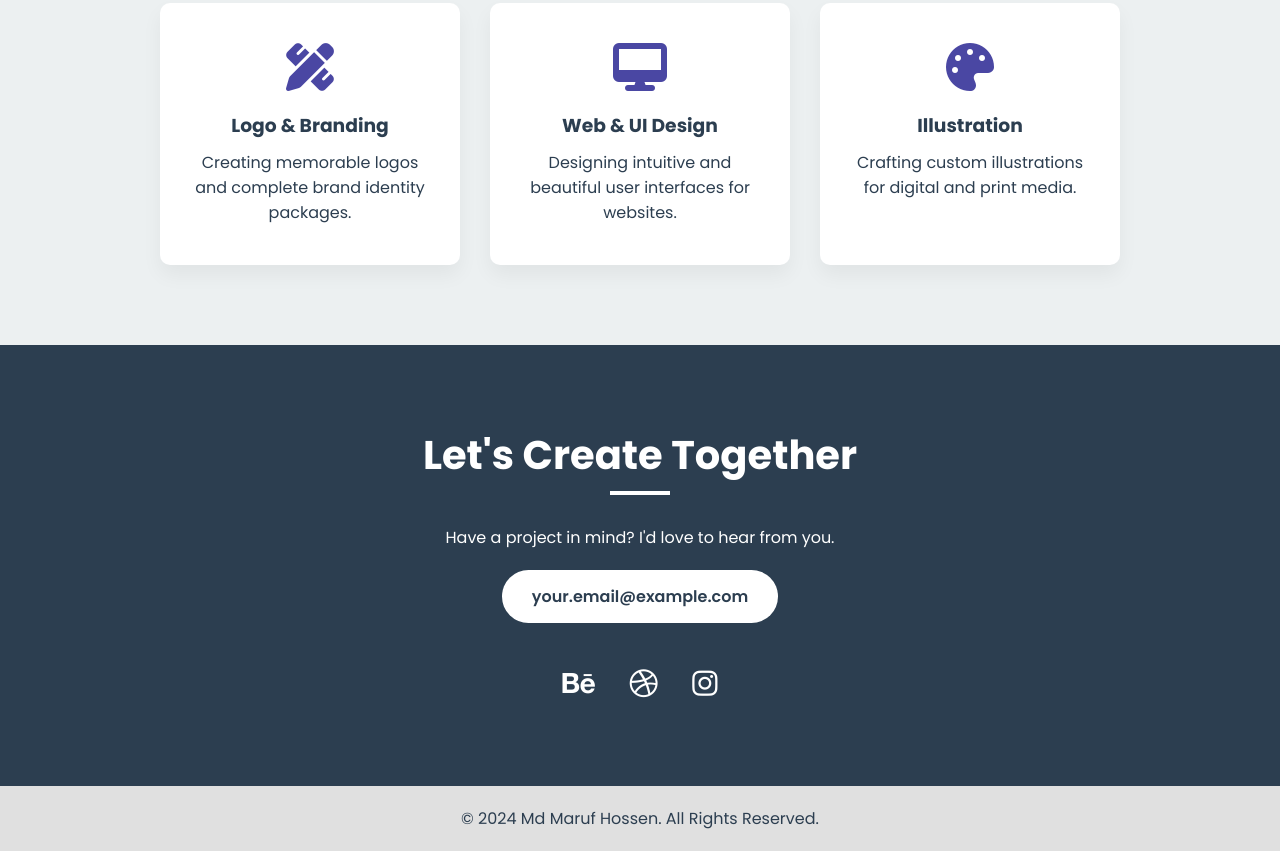
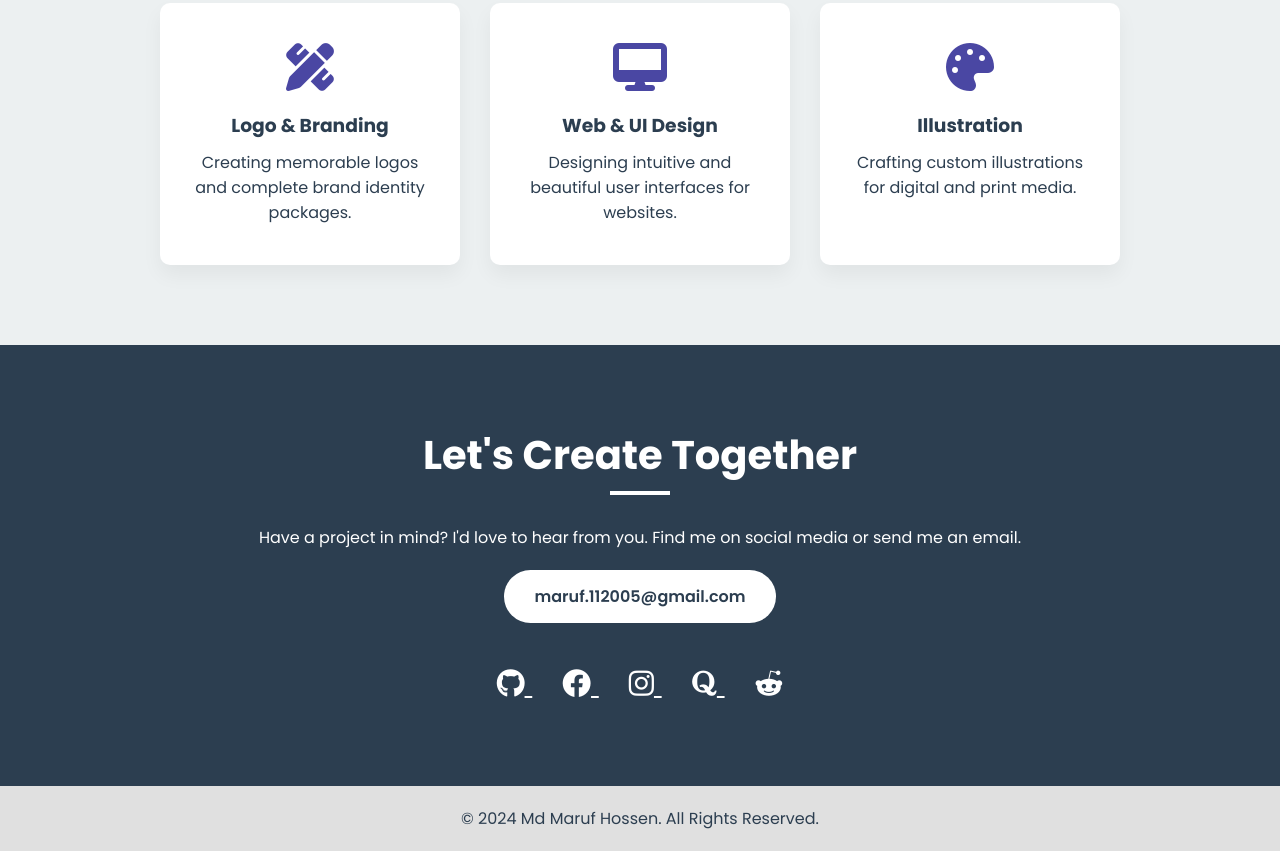
Before and after one commit to maruf2005ki/Website, a plain HTML site: page index.html in a window 1280 px wide. Shown: the part 2202-3053 px from the top of the page. Drawn offline with Linux system fonts and the light colour scheme.

Commit message:
Update index.html

```diff
--- a/index.html
+++ b/index.html
@@ -83,12 +83,29 @@
         <!-- Contact Section -->
         <section id="contact">
             <h2>Let's Create Together</h2>
-            <p>Have a project in mind? I'd love to hear from you.</p>
-            <a href="mailto:your.email@example.com" class="btn">your.email@example.com</a>
+            <p>Have a project in mind? I'd love to hear from you. Find me on social media or send me an email.</p>
+            <a href="mailto:maruf.112005@gmail.com" class="btn">maruf.112005@gmail.com</a>
             <div class="social-icons">
-                <a href="#" target="_blank" aria-label="Behance"><i class="fab fa-behance"></i></a>
-                <a href="#" target="_blank" aria-label="Dribbble"><i class="fab fa-dribbble"></i></a>
-                <a href="#" target="_blank" aria-label="Instagram"><i class="fab fa-instagram"></i></a>
+                <!-- GitHub -->
+                <a href="https://github.com/MdMarufHossen71" target="_blank" aria-label="GitHub">
+                    <i class="fab fa-github"></i>
+                </a>
+                <!-- Facebook -->
+                <a href="https://www.facebook.com/mdmarufhossen999" target="_blank" aria-label="Facebook">
+                    <i class="fab fa-facebook"></i>
+                </a>
+                <!-- Instagram -->
+                <a href="https://www.instagram.com/mdmarufhossen999/" target="_blank" aria-label="Instagram">
+                    <i class="fab fa-instagram"></i>
+                </a>
+                <!-- Quora -->
+                <a href="https://www.quora.com/profile/Md-Maruf-Hossen-95-1" target="_blank" aria-label="Quora">
+                    <i class="fab fa-quora"></i>
+                </a>
+                <!-- Reddit -->
+                <a href="https://www.reddit.com/user/MdMarufHossen71" target="_blank" aria-label="Reddit">
+                    <i class="fab fa-reddit-alien"></i>
+                </a>
             </div>
         </section>
     </main>
```
